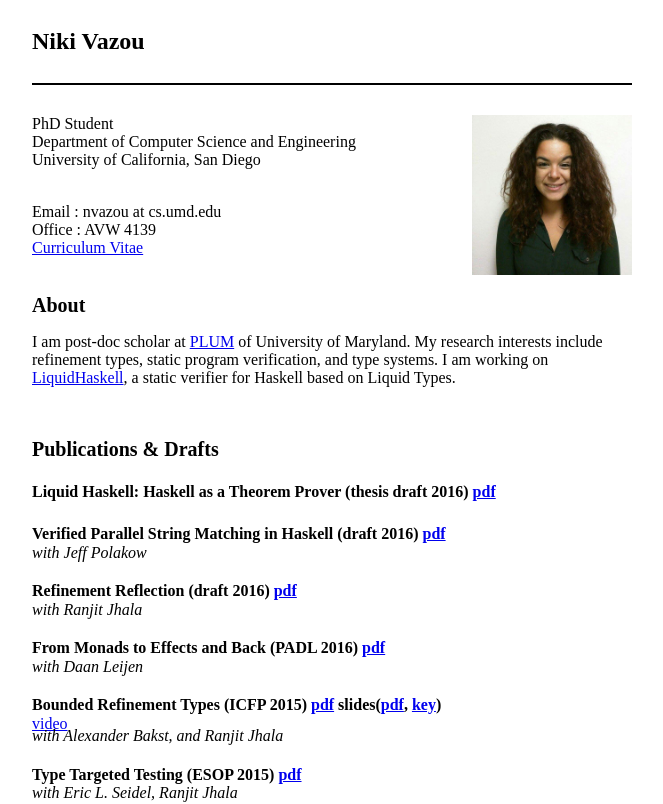
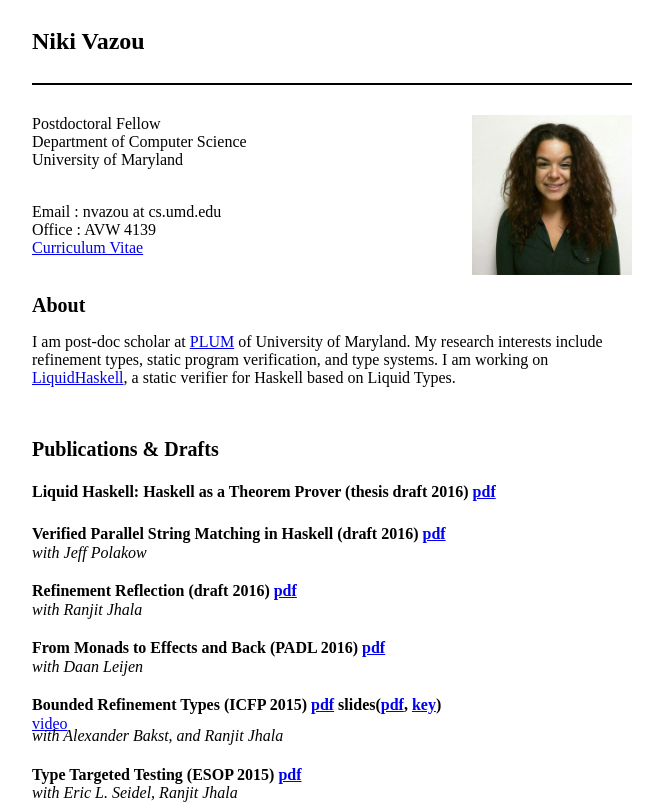
Before and after one commit to steshaw/nikivazou.github.io, a plain HTML site: page index.html in a window 1280 px wide. Shown: the top 804 px of the page, without its empty margins (308-971 px from the left). Drawn offline with Linux system fonts and the light colour scheme.

Commit message:
Update index.html

```diff
--- a/index.html
+++ b/index.html
@@ -17,10 +17,10 @@
 
 <div id="subheader">
 <div id="subheader-info">
-PhD Student
+Postdoctoral Fellow
 <br>
-Department of Computer Science and Engineering<br>
-University of California, San Diego<br>
+Department of Computer Science<br>
+University of Maryland<br>
 <p>
 <!-- Place this tag where you want the button to render. -->
 <a class="github-button" href="https://github.com/nikivazou" aria-label="Follow @nikivazou on GitHub"></a>
```
